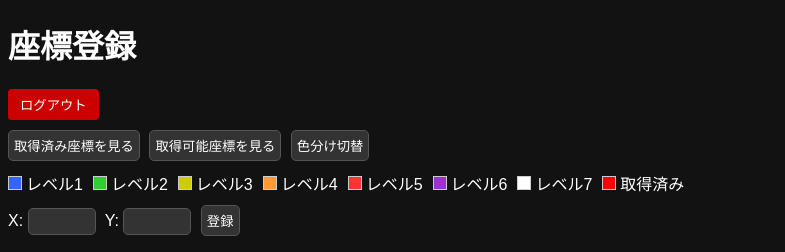
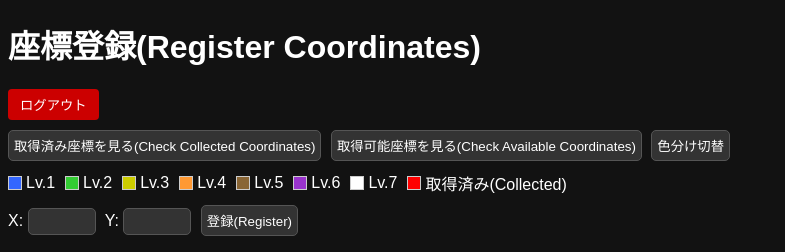
Before and after one commit to ALBIDA991/xy_map_project, a Flask app: page / in a window 1280 px wide. Shown: the top 252 px of the page, without its empty margins (0-785 px from the left). Run offline with Flask 3, Linux system fonts and the light colour scheme; the visitor is signed in with stand-in values (Sample User, id 1); data that the repository does not hold is empty.

Commit message:
Fix: update app.py and template logic

```diff
--- a/templates/map.html
+++ b/templates/map.html
@@ -47,7 +47,7 @@
   </style>
 </head>
 <body>
-  <h1>座標登録</h1>
+  <h1>座標登録(Register Coordinates)</h1>
   <form action="/logout" method="get" style="margin-bottom: 10px;">
     <button type="submit" style="background-color: #cc0000; color: white; border: none; padding: 6px 12px; border-radius: 4px; cursor: pointer;">
       ログアウト
@@ -55,25 +55,25 @@
   </form>
 
   <div class="top-buttons">
-    <button onclick="showUserCoords()">取得済み座標を見る</button>
-    <button onclick="showAllowedCoords()">取得可能座標を見る</button>
+    <button onclick="showUserCoords()">取得済み座標を見る(Check Collected Coordinates)</button>
+    <button onclick="showAllowedCoords()">取得可能座標を見る(Check Available Coordinates)</button>
     <button onclick="toggleColor()">色分け切替</button>
   </div>
 
   <div class="legend" id="legend">
-    <div class="legend-item"><div class="legend-color" style="background:#3366ff;"></div>レベル1</div>
-    <div class="legend-item"><div class="legend-color" style="background:#33cc33;"></div>レベル2</div>
-    <div class="legend-item"><div class="legend-color" style="background:#cccc00;"></div>レベル3</div>
-    <div class="legend-item"><div class="legend-color" style="background:#ff9933;"></div>レベル4</div>
-    <div class="legend-item"><div class="legend-color" style="background:#ff3333;"></div>レベル5</div>
-    <div class="legend-item"><div class="legend-color" style="background:#9933cc;"></div>レベル6</div>
-    <div class="legend-item"><div class="legend-color" style="background:#ffffff;"></div>レベル7</div>
-    <div class="legend-item"><div class="legend-color" style="background:red;"></div>取得済み</div>
+    <div class="legend-item"><div class="legend-color" style="background:#3366ff;"></div>Lv.1</div>
+    <div class="legend-item"><div class="legend-color" style="background:#33cc33;"></div>Lv.2</div>
+    <div class="legend-item"><div class="legend-color" style="background:#cccc00;"></div>Lv.3</div>
+    <div class="legend-item"><div class="legend-color" style="background:#ff9933;"></div>Lv.4</div>
+    <div class="legend-item"><div class="legend-color" style="background:#896534;"></div>Lv.5</div>
+    <div class="legend-item"><div class="legend-color" style="background:#9933cc;"></div>Lv.6</div>
+    <div class="legend-item"><div class="legend-color" style="background:#ffffff;"></div>Lv.7</div>
+    <div class="legend-item"><div class="legend-color" style="background:red;"></div>取得済み(Collected)</div>
   </div>
 
   X: <input type="number" id="x" min="0" max="999">
   Y: <input type="number" id="y" min="0" max="999">
-  <button onclick="submitCoord()">登録</button>
+  <button onclick="submitCoord()">登録(Register)</button>
   <p id="result"></p>
   <canvas id="map" width="1000" height="1000"></canvas>
 
@@ -159,7 +159,7 @@
 
     function showUserCoords() {
       const text = userCoords.map(([x, y]) => `(${x}, ${y})`).join(', ');
-      alert("取得済み座標:\n" + (text || "なし"));
+      alert("取得済み座標(Collected Coordinates):\n" + (text || "なし(None)"));
     }
 
     function showAllowedCoords() {
@@ -174,7 +174,7 @@
       });
 
       const text = unregistered.map(([x, y, level]) => `(${x}, ${y}) - Lv.${level}`).join('\n');
-      alert("取得可能（未取得）座標（レベル順）:\n" + (text || "なし"));
+      alert("取得可能座標（Available Coordinates）:\n" + (text || "なし(None)"));
     }
 
 
```
Also changed, not shown: templates/login.html (+5 -5 lines).
